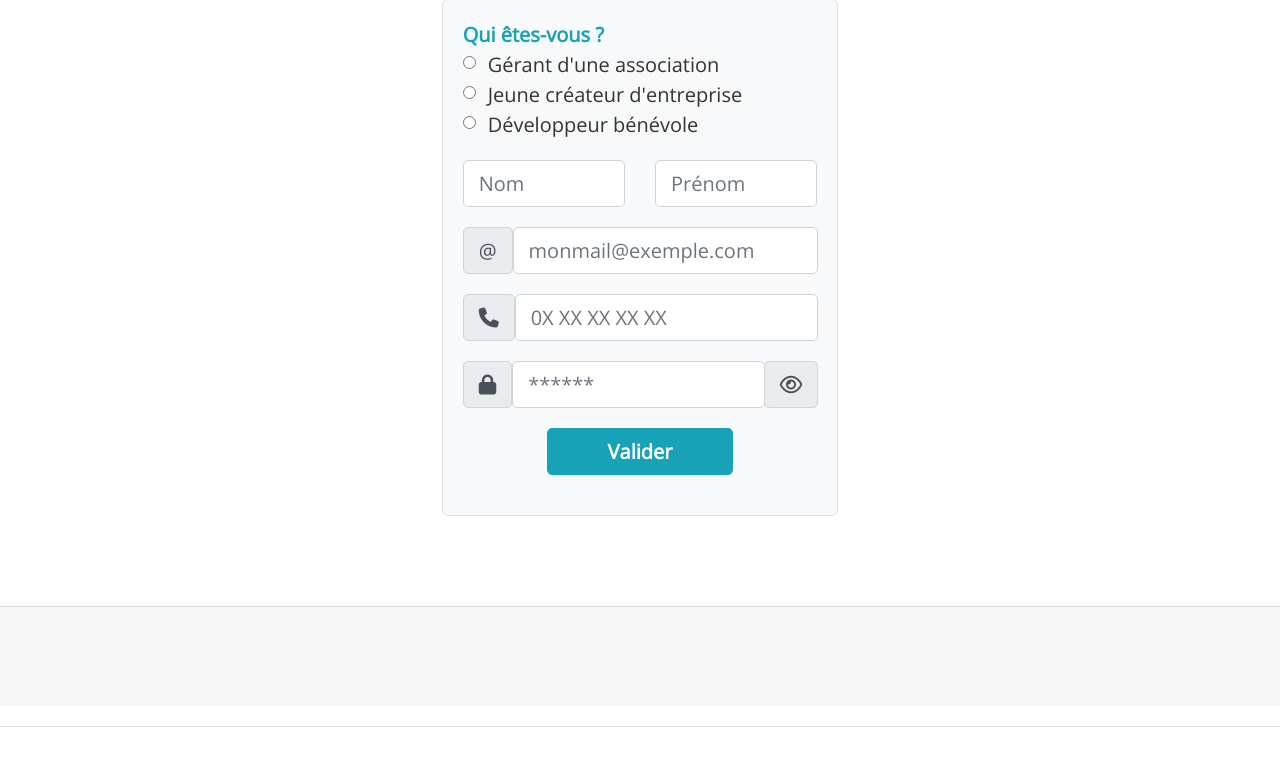
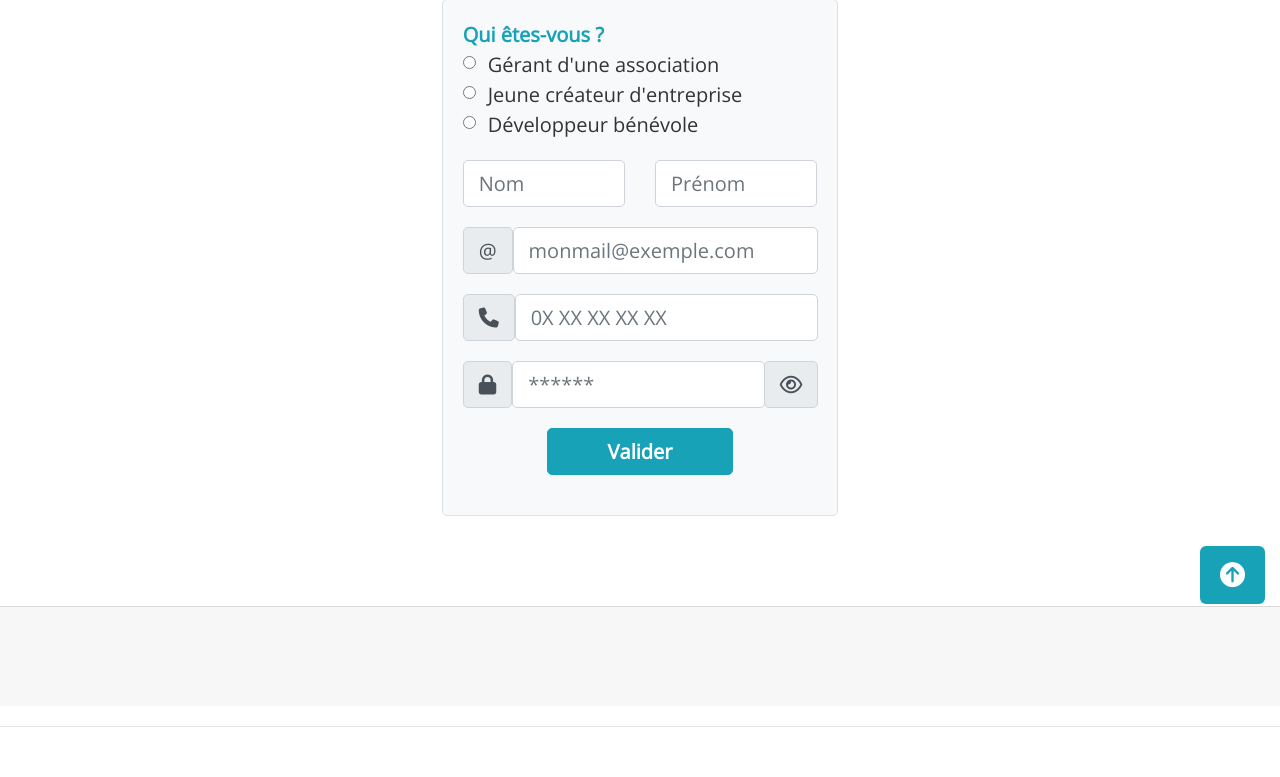
Before and after one commit to AnneDreuille/freewebo, a PHP site: page /view/front/signup.php in a window 1280 px wide. Shown: the part 329-1106 px from the top of the page. Run offline with PHP 8.4, Linux system fonts and the light colour scheme; some libraries are stand-ins or nearby versions.

Commit message:
Update signup.php
ajout btn back to the top

```diff
--- a/view/front/signup.php
+++ b/view/front/signup.php
@@ -91,9 +91,9 @@
             <div class="col-md-4"></div>
         </div><br/>
 
-    <!-- Bouton back to the top -->
-   <!--  <a href="#" class="fixed-action-btn smooth-scroll btn-floating btn-lg btn-primary pull-right"><span class="glyphicon glyphicon-arrow-up"></span></a>
- -->
+        <!-- Bouton back to the top -->
+        <a href="#" class="fixed-action-btn smooth-scroll btn-floating btn-lg btn-info float-right"><span class="fas fa-arrow-circle-up"></span></a>
+
     </div><br/><br/> <!-- fin container -->
 
     <!-- bouton Retour à la page d'accueil-->
```
